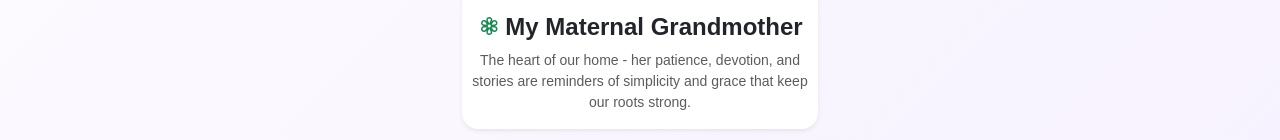
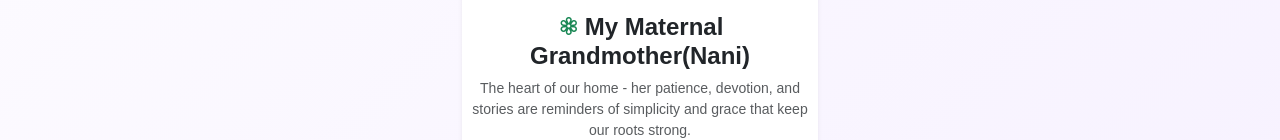
Before and after one commit to xsrv07/myportfolio_new, a plain HTML site: page family.html in a window 1280 px wide. Shown: the part 1095-1235 px from the top of the page. Drawn offline with nearby package versions, Linux system fonts and the light colour scheme.

Commit message:
Update grandmother's title in family card

```diff
--- a/family.html
+++ b/family.html
@@ -79,7 +79,7 @@
 
             <img src="assets/images/20211127202753_IMG_2400-01.jpeg" alt="Maternal Grandmother" class="family-photo">
             <div class="card-body">
-              <h4 class="fw-semibold mt-3"><i class="bi bi-flower3 text-success me-1"></i>My Maternal Grandmother</h4>
+              <h4 class="fw-semibold mt-3"><i class="bi bi-flower3 text-success me-1"></i>My Maternal Grandmother(Nani) </h4>
               <p class="text-muted small">
                 The heart of our home - her patience, devotion, and stories are reminders of simplicity and grace that keep our roots strong.
               </p>
```
